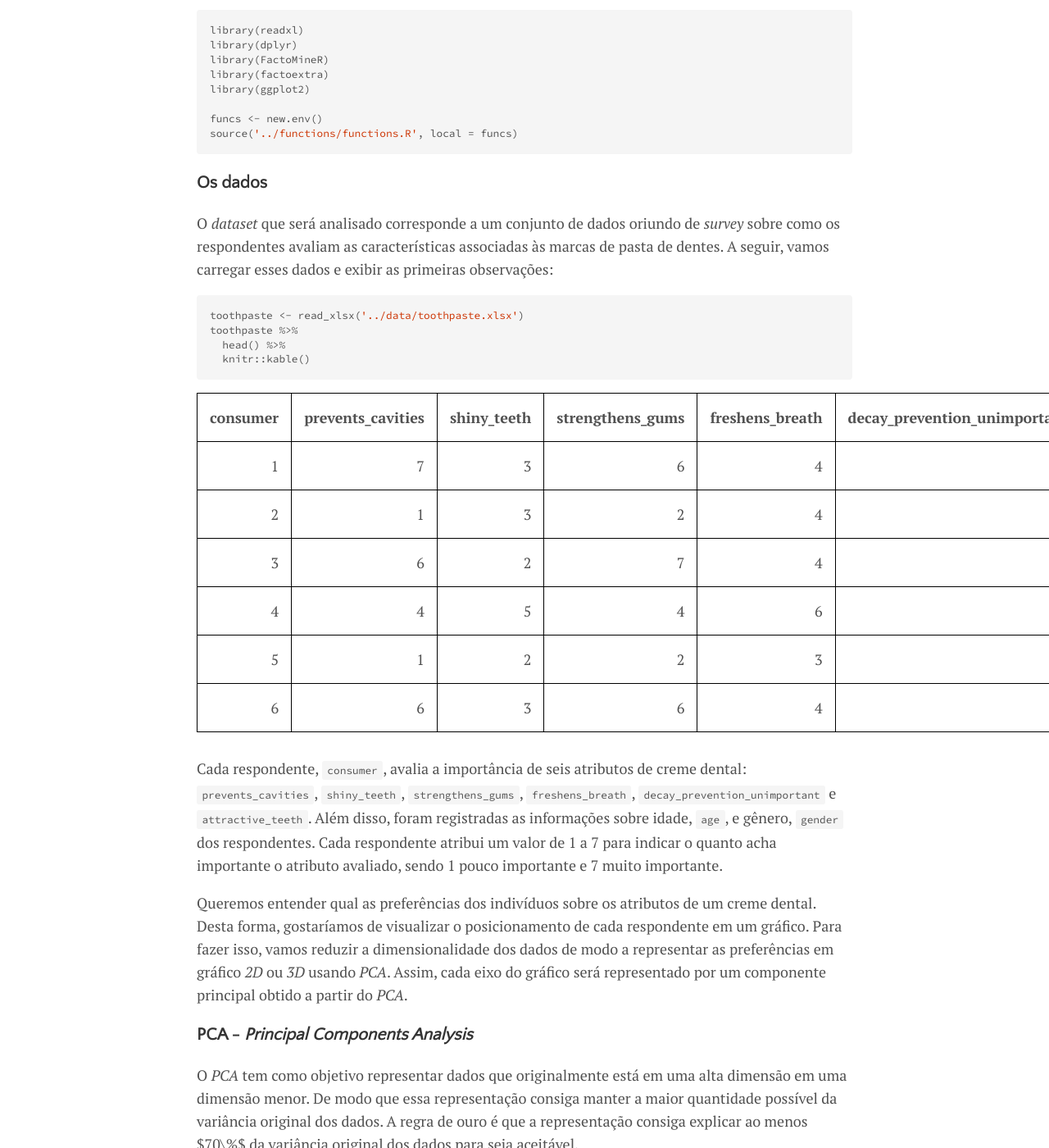
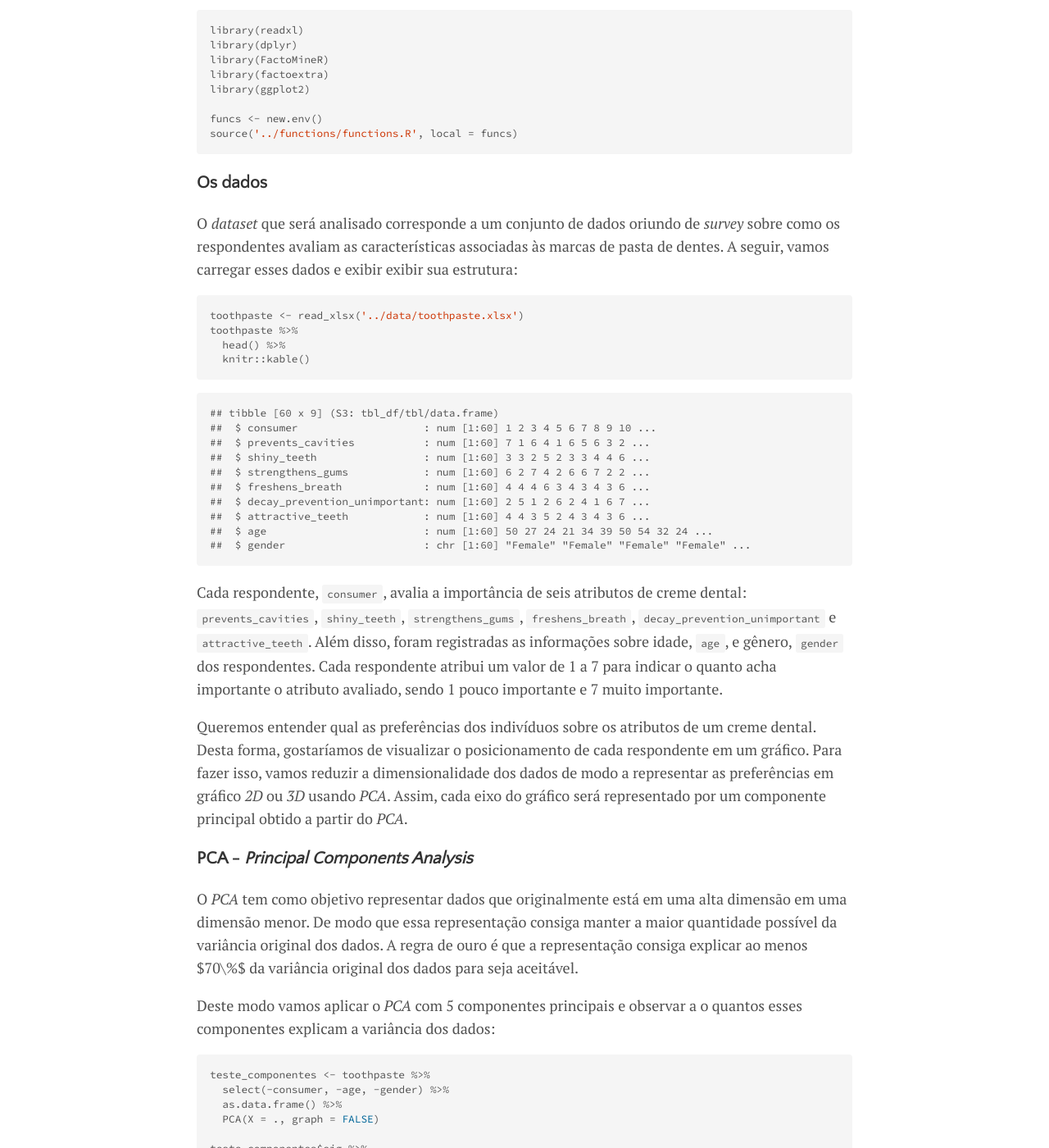
Before and after one commit to NeurembergMatos/NeurembergMatos.github.io, a Jekyll site: the page built from _posts/2020-07-29-posicionamento-de-marcas.md, in a window 1280 px wide and 1400 px high, scrolled down 1097 px. Shown: the whole window at 82% size. Built offline with Jekyll 4.4.1, drawn with Linux system fonts in a browser that asks for light colours; comment, search, counter and statistics services are not loaded.

Commit message:
Substituido tabela com head e corrigindo caminho para imagens

````diff
--- a/_posts/2020-07-29-posicionamento-de-marcas.md
+++ b/_posts/2020-07-29-posicionamento-de-marcas.md
@@ -33,7 +33,7 @@ source('../functions/functions.R', local = funcs)
 
 ### Os dados
 
-O *dataset* que será analisado corresponde a um conjunto de dados oriundo de *survey* sobre como os respondentes avaliam as características associadas às marcas de pasta de dentes. A seguir, vamos carregar esses dados e exibir as primeiras observações:
+O *dataset* que será analisado corresponde a um conjunto de dados oriundo de *survey* sobre como os respondentes avaliam as características associadas às marcas de pasta de dentes. A seguir, vamos carregar esses dados e exibir exibir sua estrutura:
 
 
 ```r
@@ -43,16 +43,18 @@ toothpaste %>%
   knitr::kable()
 ```
 
-
-
-| consumer| prevents_cavities| shiny_teeth| strengthens_gums| freshens_breath| decay_prevention_unimportant| attractive_teeth| age|gender |
-|--------:|-----------------:|-----------:|----------------:|---------------:|----------------------------:|----------------:|---:|:------|
-|        1|                 7|           3|                6|               4|                            2|                4|  50|Female |
-|        2|                 1|           3|                2|               4|                            5|                4|  27|Female |
-|        3|                 6|           2|                7|               4|                            1|                3|  24|Female |
-|        4|                 4|           5|                4|               6|                            2|                5|  21|Female |
-|        5|                 1|           2|                2|               3|                            6|                2|  34|Female |
-|        6|                 6|           3|                6|               4|                            2|                4|  39|Female |
+```
+## tibble [60 x 9] (S3: tbl_df/tbl/data.frame)
+##  $ consumer                    : num [1:60] 1 2 3 4 5 6 7 8 9 10 ...
+##  $ prevents_cavities           : num [1:60] 7 1 6 4 1 6 5 6 3 2 ...
+##  $ shiny_teeth                 : num [1:60] 3 3 2 5 2 3 3 4 4 6 ...
+##  $ strengthens_gums            : num [1:60] 6 2 7 4 2 6 6 7 2 2 ...
+##  $ freshens_breath             : num [1:60] 4 4 4 6 3 4 3 4 3 6 ...
+##  $ decay_prevention_unimportant: num [1:60] 2 5 1 2 6 2 4 1 6 7 ...
+##  $ attractive_teeth            : num [1:60] 4 4 3 5 2 4 3 4 3 6 ...
+##  $ age                         : num [1:60] 50 27 24 21 34 39 50 54 32 24 ...
+##  $ gender                      : chr [1:60] "Female" "Female" "Female" "Female" ...
+```
 
 Cada respondente, `consumer`, avalia a importância de seis atributos de creme dental: `prevents_cavities`, `shiny_teeth`, `strengthens_gums`, `freshens_breath`, `decay_prevention_unimportant` e `attractive_teeth`. Além disso, foram registradas as informações sobre idade, `age`, e gênero, `gender` dos respondentes. Cada respondente atribui um valor de 1 a 7 para indicar o quanto acha importante o atributo avaliado, sendo 1 pouco importante e 7 muito importante.
 
@@ -91,7 +93,7 @@ teste_componentes$eig %>%
 fviz_eig(teste_componentes, main = 'Contribuição de cada componente')
 ```
 
-<img src="./posicionamento-marcas/teste-componentes-1.png" style="display: block; margin: auto;" />
+<img src="/assets/img/posicionamento-marcas/teste-componentes-1.png" style="display: block; margin: auto;" />
 
 O primeiro componente explica $45,5\%$ da variância dos dados e o segundo componente $36,9\%$, juntos esses componentes explicam mais de $82,4\%$ da variância dos dados. Portanto esses dois componentes são uma representação aceitável dos dados. Dessa forma, vamos aplicar o *PCA* com dois componentes e construir um gráfico *2D*.
 
@@ -113,7 +115,7 @@ fviz_pca_biplot(X = pca_2comp, label = 'var', repel = TRUE) +
   labs(title = 'Mapa de preferências - Toothpaste')
 ```
 
-<img src="./posicionamento-marcas/map-preferencias-1.png" style="display: block; margin: auto;" />
+<img src="/assets/img/posicionamento-marcas/map-preferencias-1.png" style="display: block; margin: auto;" />
 
 
 Nesse gráfico, os atributos avaliados são representados através das setas e as preferências dos respondentes são representados através dos pontos. Podemos perceber que há três grupos de respondentes de acordo com suas preferências, tem aqueles valorizam bastante os efeitos estéticos das pastas de dentes - próximos dos atributos `attractive_teeth`, `shiny_teeth` e `freshens_breath` -, outros valorizam bastante os efeitos na saúde dental - próximos à `prevents_cavities` e `strengthens_gums` - e aqueles não que consideram a prevenção de caries importante - próximo à `decay_prevention_unimportant`.
@@ -148,7 +150,7 @@ map_prefer <- fviz_pca_biplot(X = pca_2comp, label = 'var', repel = TRUE) +
 map_prefer
 ```
 
-<img src="./posicionamento-marcas/interpretacao-componente-1.png" style="display: block; margin: auto;" />
+<img src="/assets/img/posicionamento-marcas/interpretacao-componente-1.png" style="display: block; margin: auto;" />
 
 
 Do ponto de vista de negócios, uma grande implicação do gráfico acima é a segmentação dos clientes a partir de seus gostos e a possibilidade de criar produtos diferenciados, direcionados a segmentos específicos. Assim, uma marca pode desenvolver dois produtos: um direcionados a clientes que se preocupa mais com a estética e outro com clientes que se preocupam mais com a saúde dos dentes e comunicar isso através de um marketing diferenciado.
@@ -197,7 +199,7 @@ funcs$add_empresas(gp = map_prefer, empresas = labels_emp, coordenadas = repre)
   labs(title = "Mapa Join-Space - Toothpaste")
 ```
 
-<img src="./posicionamento-marcas/join-map-1.png" style="display: block; margin: auto;" />
+<img src="/assets/img/posicionamento-marcas/join-map-1.png" style="display: block; margin: auto;" />
 
 No gráfico acima, os atributos são representados pelas setas em azul, as preferências dos respondentes são representadas pelos pontos e as percepções sobre as empresas são representadas pelas setas em vermelho. Assim, vemos o posicionamento das empresas *A, B, C, D* e *E* assim como a preferência dos consumidores.
 
````
